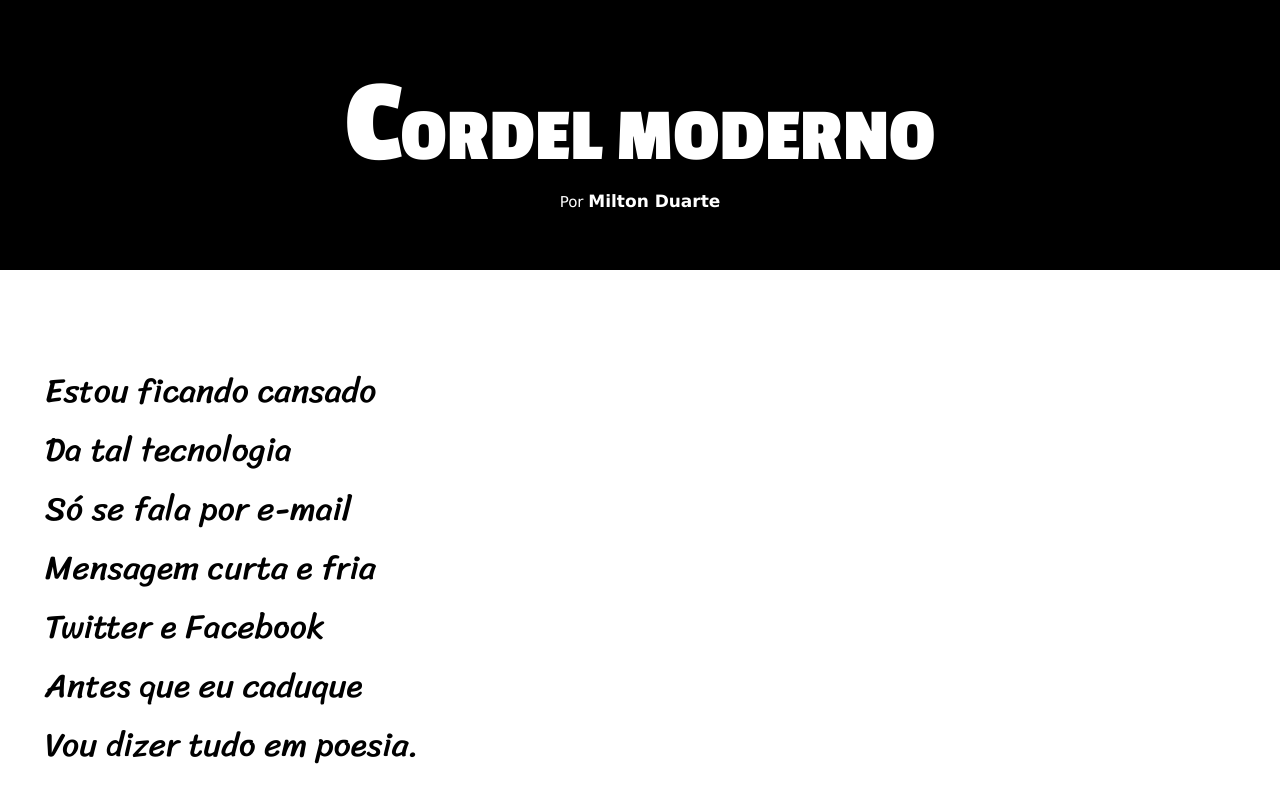
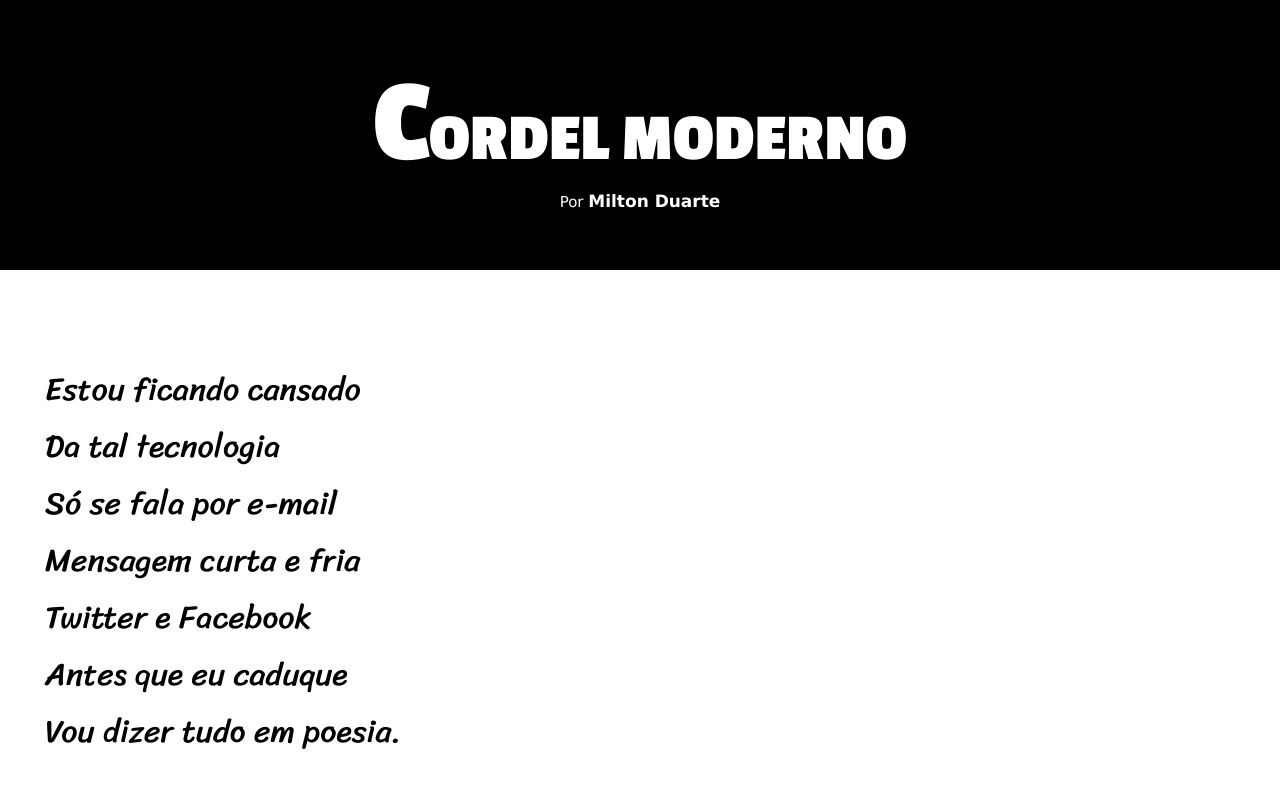
Before and after one commit to IvanildoQueiroz/Projeto-Cordel, a plain HTML site: page index.html in a window 1280 px wide. Shown: the top 800 px of the page. Drawn offline with Linux system fonts and the light colour scheme.

Commit message:
UpDate CSS

```diff
--- a/css/index.css
+++ b/css/index.css
@@ -24,7 +24,7 @@ header{
 }
 header h1{
     font: bolder 7vh Passion One  ;
-    font-size: max(10px,9.5vh);
+    font-size: max(10px,8.5vh);
 }
 header h1::first-letter{
     font-size: max(13px,15vh);
@@ -56,7 +56,7 @@ header a:hover,footer a:hover{
 .verses div p{
 
     height: 100%;
-    font-size:max(21px,4.2vh);
+    font-size:max(20px,4vh);
 }
 .verses div:nth-child(2){
     background: blue url('../assets/img_joa_div.jpeg') center center no-repeat fixed;
```
